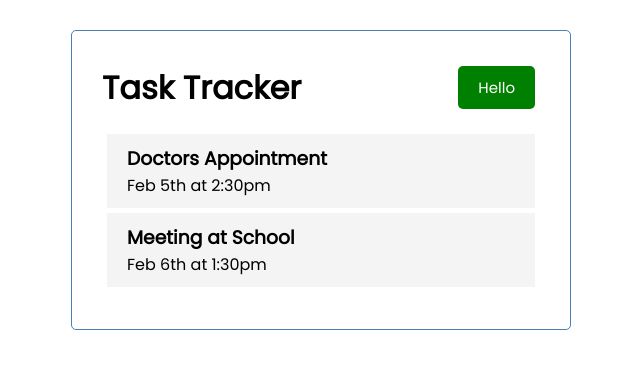
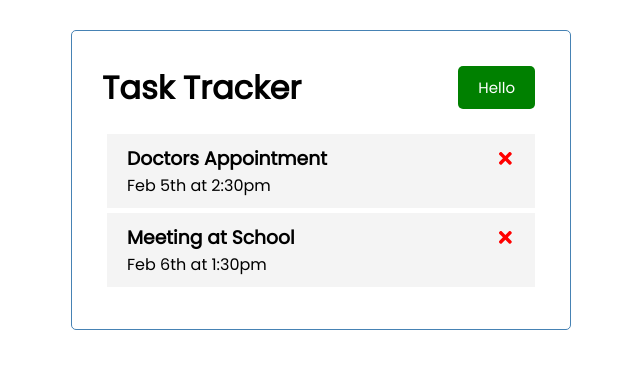
Before and after one commit to Tailsxz/TaskTrackerDEMO, a React (Vite) app: page / in a window 1280 px wide. Shown: the top 368 px of the page, without its empty margins (319-959 px from the left). Built offline with nearby package versions, Linux system fonts and the light colour scheme.

Commit message:
Finished the task component, created a handleDelete as well as set up onDelete props to be passed down through app

```diff
--- a/src/App.jsx
+++ b/src/App.jsx
@@ -4,6 +4,7 @@ import Tasks from './components/Tasks'
 import './App.css'
 
 const App = () => {
+  //Remember, any useStates and hooks in general should be at the top of your functional component!!!
   const [tasks, setTasks] = useState([
     {
       "id": 1,
@@ -18,10 +19,15 @@ const App = () => {
       "reminder": true
     }
   ]);
+
+  function handleDelete(id) {
+    setTasks(tasks.filter((task) => task.id !== id))
+  }
+
   return (
     <div className="container">
       <Header title='Task Tracker' />
-      <Tasks tasks={tasks}/>
+      <Tasks tasks={tasks} onDelete={handleDelete}/>
     </div>
   )
 }
--- a/src/components/Task.jsx
+++ b/src/components/Task.jsx
@@ -1,15 +1,17 @@
 import PropTypes from 'prop-types'
-const Task = ({ task }) => {
+import { FaTimes } from 'react-icons/fa'
+const Task = ({ task, onDelete }) => {
   return (
     <div className='task'>
-      <h3>{task.text}</h3>
+      <h3>{task.text} <FaTimes onClick={() => onDelete(task.id)}style={{color: 'red', cursor: 'pointer'}}/></h3>
       <p>{task.day}</p>
     </div>
   )
 }
 
 Task.propTypes = {
-  text: PropTypes.string,
+  task: PropTypes.object,
+  onDelete: PropTypes.function,
 }
 
 export default Task
--- a/src/components/Tasks.jsx
+++ b/src/components/Tasks.jsx
@@ -1,15 +1,16 @@
 import PropTypes from 'prop-types'
 import Task from './Task'
-const Tasks = ({ tasks }) => {
+const Tasks = ({ tasks, onDelete }) => {
   return (
     <>
-      {tasks.map(e => <Task key={e.id} task={e}/>)}
+      {tasks.map(e => <Task key={e.id} task={e} onDelete={onDelete}/>)}
     </>
   )
 }
 
 Tasks.propTypes = {
-  tasks: PropTypes.array
+  tasks: PropTypes.array,
+  onDelete: PropTypes.function,
 }
 
 export default Tasks
```
